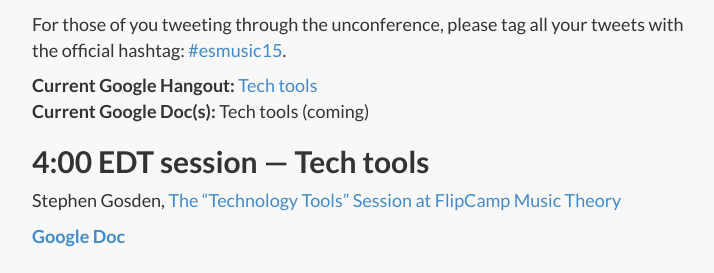
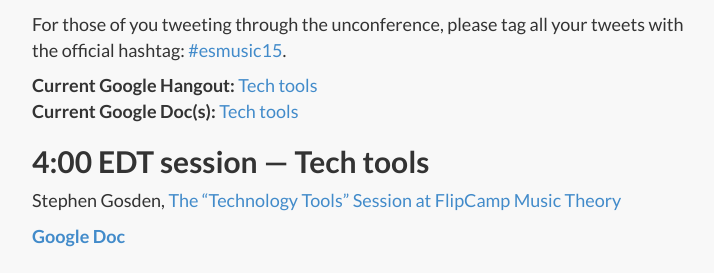
Before and after one commit to flipcamp/flipcamp.github.io, a Jekyll site: the page built from unconference2015.md, in a window 1280 px wide and 900 px high, scrolled down 889 px, cut to the strip 160-433 px from the top of the window. Shown: the whole strip, without its empty margins (268-982 px from the left). Built offline with Jekyll 4.4.1, drawn with Linux system fonts in a browser that asks for light colours; nearby versions of some CDN libraries; library files that are not in the unit come from our copies.

Commit message:
session 4

```diff
--- a/unconference2015.md
+++ b/unconference2015.md
@@ -9,13 +9,13 @@
 For those of you tweeting through the unconference, please tag all your tweets with the official hashtag: [#esmusic15](https://twitter.com/search?q=%23esmusic15&src=typd&vertical=default&f=tweets).
 
 **Current Google Hangout:** [Tech tools](https://plus.google.com/hangouts/_/hoaevent/AP36tYeK0wynoMCl5cJeF4PT5Qe0Zh0E0V8tTv6RDk8AagsDNNn8Nw)
-**Current Google Doc(s):** Tech tools (coming)
+**Current Google Doc(s):** [Tech tools](https://docs.google.com/document/d/19IixL-3TwHr4aEU2gpVtsOR5uxuKTXBsdVFAXgUokxc/edit?usp=sharing)
 
 ## 4:00 EDT session — Tech tools
 
 Stephen Gosden, [The “Technology Tools” Session at FlipCamp Music Theory](http://flipcamp.org/engagingstudents/gosden.html)
 
-[**Google Doc**]()
+[**Google Doc**](https://docs.google.com/document/d/19IixL-3TwHr4aEU2gpVtsOR5uxuKTXBsdVFAXgUokxc/edit?usp=sharing)
 
 <div class="center-video">
 <iframe width="420" height="315" src="http://www.youtube.com/embed/OZ0cPMPqKOY" frameborder="0" allowfullscreen></iframe>
```
